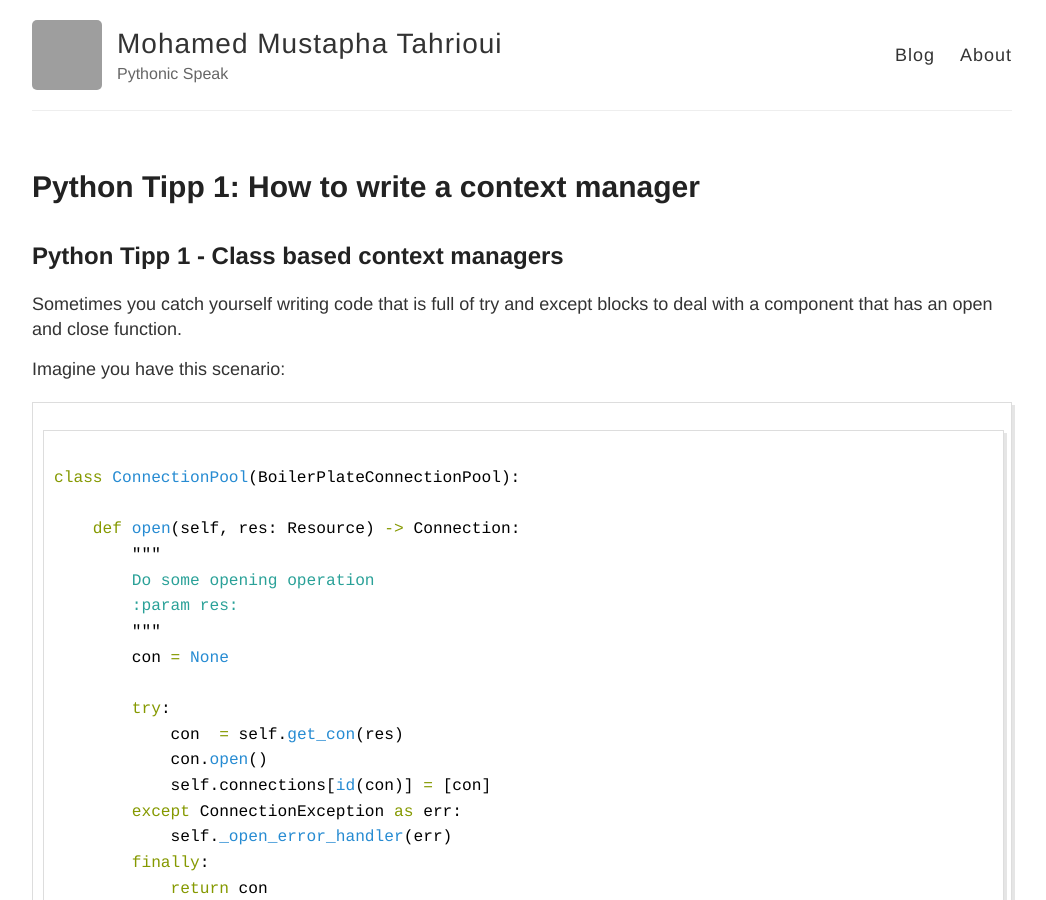
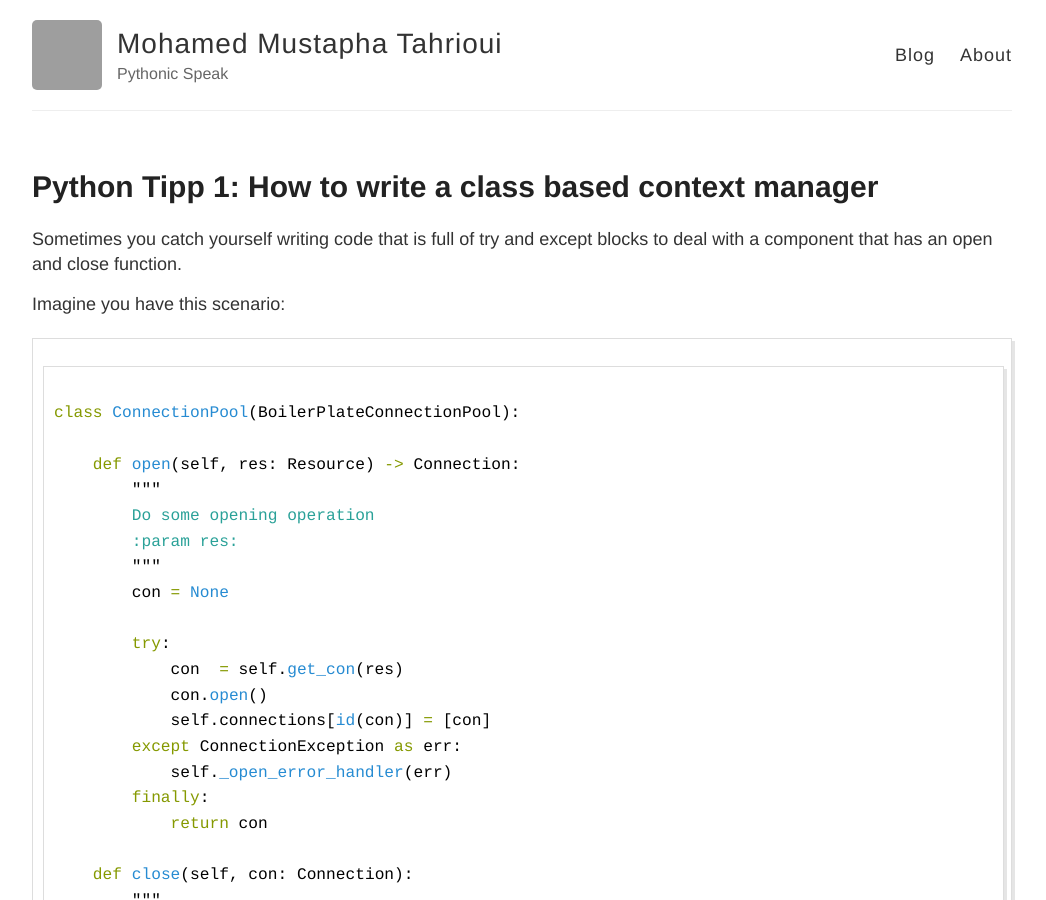
Before and after one commit to 4thel00z/4thel00z.github.io, a Jekyll site: the page built from _posts/2018-03-04-python-tipp-context-manager-class-1.md, in a window 1280 px wide and 900 px high. Shown: the whole window, without its empty margins (118-1164 px from the left). Built offline with Jekyll 4.4.1, drawn with Linux system fonts in a browser that asks for light colours; comment, search, counter and statistics services are not loaded; grey boxes are pictures that could not be loaded.

Commit message:
[master] Remove redundant title

```diff
--- a/_posts/2018-03-04-python-tipp-context-manager-class-1.md
+++ b/_posts/2018-03-04-python-tipp-context-manager-class-1.md
@@ -1,12 +1,11 @@
 ---
 layout: post
-title:  "Python Tipp 1: How to write a context manager"
+title:  "Python Tipp 1: How to write a class based context manager"
 date:   2018-03-04 19:19:41 +0100
 categories: python-tipp python contextmanager context manager
 
 ---
 
-## Python Tipp 1 - Class based context managers
 
 Sometimes you catch yourself writing code that is full of try and except blocks to deal with a component that has an open and close function.
 
```
